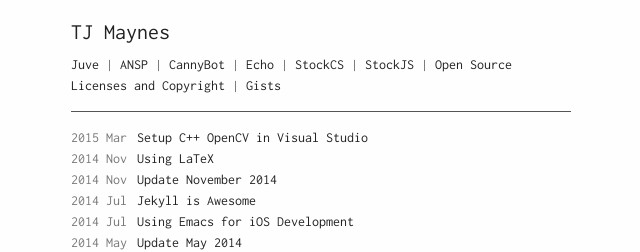
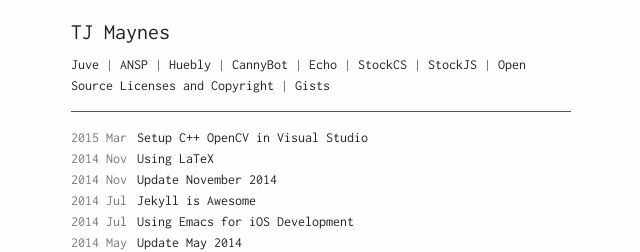
Before and after one commit to embaron/tjmaynes.github.io, a Jekyll site: the page built from index.html, in a window 1280 px wide. Shown: the top 252 px of the page, without its empty margins (319-959 px from the left). Built offline with Jekyll 4.4.1, drawn with Linux system fonts in a browser that asks for light colours.

Commit message:
added huebly!

```diff
--- a/_includes/projects.html
+++ b/_includes/projects.html
@@ -2,6 +2,7 @@
   <ul>
     <li><a href="https://itunes.apple.com/us/app/juve/id1024629829">Juve</a></li> |
     <li><a href="https://github.com/tjmaynes/ansp" target="_blank">ANSP</a></li> |
+    <li><a href="https://github.com/tjmaynes/huebly" target="_blank">Huebly</a></li> |
     <li><a href="/projects/canny-bot">CannyBot</a></li> |
     <li><a href="https://github.com/tjmaynes/echo" target="_blank">Echo</a></li> |
     <li><a href="https://github.com/tjmaynes/stockcs" target="_blank">StockCS</a></li> |
```
